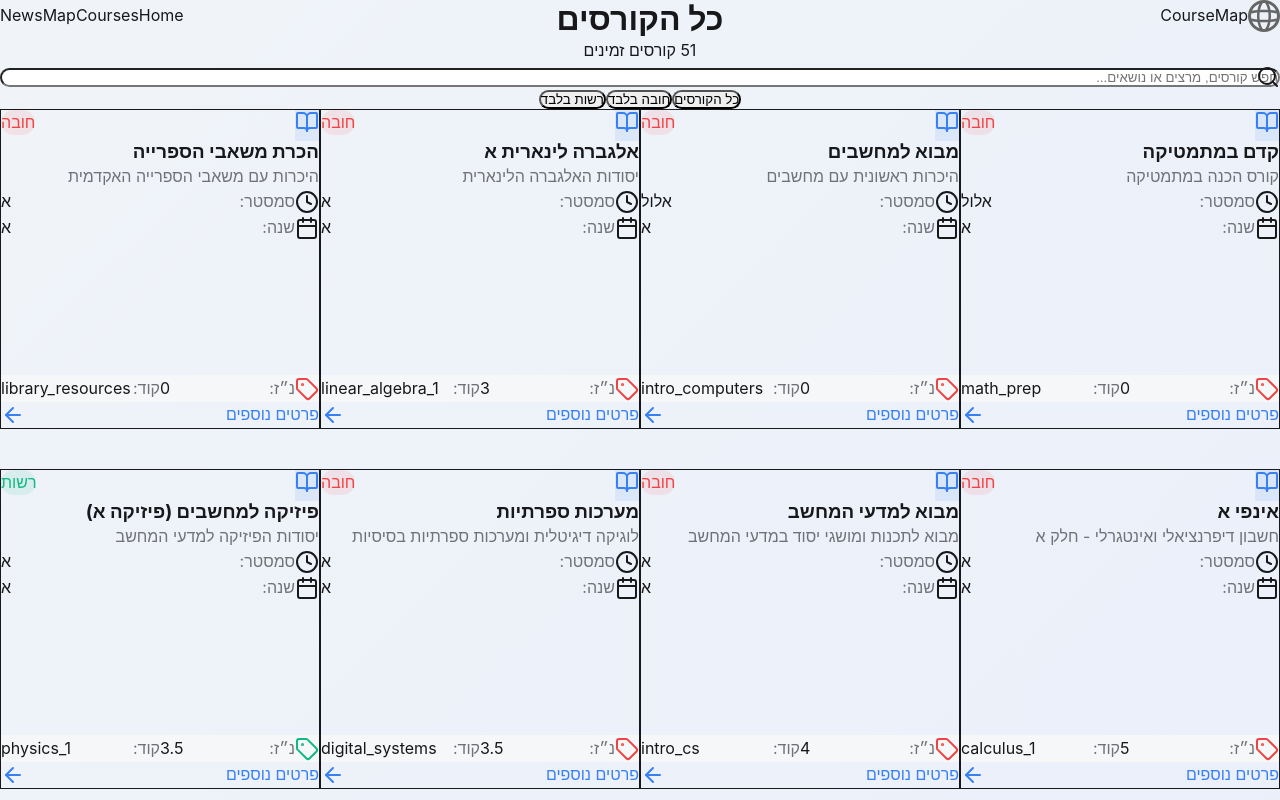
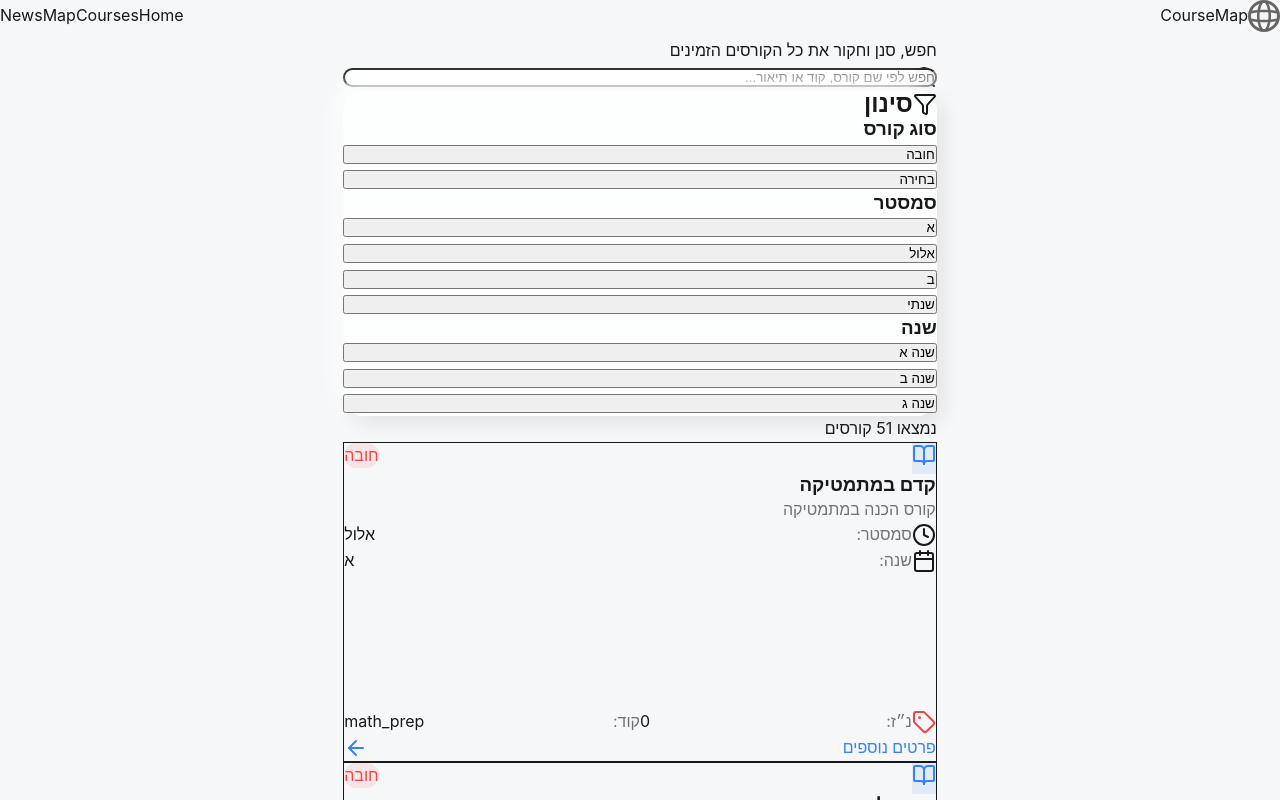
Before and after one commit to Meir-Crombie/course-map, a Next.js app: page /courses in a window 1280 px wide. Shown: the top 800 px of the page. Built offline with nearby package versions, Linux system fonts and the light colour scheme.

Commit message:
feat: Redesign courses page with advanced filtering and modern UI - Add sidebar filter panel with semester, year, and type filters - Implement neumorphic design with glassmorphism effects - Add AnimatePresence for smooth course card transitions - Improve search functionality and empty states

```diff
--- a/src/app/courses/page.tsx
+++ b/src/app/courses/page.tsx
@@ -1,129 +1,266 @@
 "use client"
-import { motion } from "framer-motion"
-import { Search } from "lucide-react"
-import { useState } from "react"
-import Header from "../../components/Header"
-import Footer from "../../components/Footer"
-import CourseCard from "../../components/CourseCard"
-import coursesData from "../../data/courses.json"
+import { useState, useMemo } from "react"
+import { motion, AnimatePresence } from "framer-motion"
+import { Search, AlertCircle, Filter, X } from "lucide-react"
+import Header from "@/components/Header"
+import Footer from "@/components/Footer"
+import CourseCard from "@/components/CourseCard"
+import coursesData from "@/data/courses.json"
 
 export default function CoursesPage() {
-  const courses = coursesData.courses
-  const [searchTerm, setSearchTerm] = useState("")
-  const [filterType, setFilterType] = useState("all")
-
-  const filteredCourses = courses.filter(course => {
-    const matchesSearch =
-      searchTerm === "" ||
-      course.name.includes(searchTerm) ||
-      course.description.includes(searchTerm)
-
-    const matchesFilter =
-      filterType === "all" ||
-      (filterType === "mandatory" && course.mandatory) ||
-      (filterType === "optional" && !course.mandatory)
-
-    return matchesSearch && matchesFilter
+  const allCourses = coursesData.courses
+  const [searchQuery, setSearchQuery] = useState("")
+  const [filters, setFilters] = useState<{
+    semester: string | null;
+    year: string | null;
+    type: string | null;
+  }>({
+    semester: null,
+    year: null,
+    type: null,
   })
 
+  // Get unique values for filters
+  const semesters = useMemo(() =>
+    [...new Set(allCourses.map(c => c.semester))].sort(),
+    [allCourses]
+  )
+  const years = useMemo(() =>
+    [...new Set(allCourses.map(c => c.year))].sort(),
+    [allCourses]
+  )
+
+  // Filter courses
+  const filteredCourses = useMemo(() => {
+    let filtered = [...allCourses]
+
+    // Search filter
+    if (searchQuery) {
+      const query = searchQuery.toLowerCase()
+      filtered = filtered.filter(
+        (course) =>
+          course.name.toLowerCase().includes(query) ||
+          course.id.toLowerCase().includes(query) ||
+          course.description?.toLowerCase().includes(query)
+      )
+    }
+
+    // Semester filter
+    if (filters.semester) {
+      filtered = filtered.filter((course) => course.semester === filters.semester)
+    }
+
+    // Year filter
+    if (filters.year) {
+      filtered = filtered.filter((course) => course.year === filters.year)
+    }
+
+    // Type filter (mandatory/optional)
+    if (filters.type) {
+      filtered = filtered.filter((course) =>
+        filters.type === "mandatory" ? course.mandatory : !course.mandatory
+      )
+    }
+
+    return filtered
+  }, [allCourses, searchQuery, filters])
+
+  const handleFilterChange = (key: keyof typeof filters, value: string) => {
+    setFilters((prev) => ({
+      ...prev,
+      [key]: prev[key] === value ? null : value,
+    }))
+  }
+
+  const handleClearFilters = () => {
+    setFilters({
+      semester: null,
+      year: null,
+      type: null,
+    })
+    setSearchQuery("")
+  }
+
+  const hasActiveFilters = searchQuery || filters.semester || filters.year || filters.type
+
   return (
-    <div
-      className="min-h-screen flex flex-col"
-      style={{
-        background: "linear-gradient(135deg, #F0F4F8 0%, #E0E7FF 100%)",
-      }}
-    >
+    <div className="min-h-screen flex flex-col bg-gradient-to-br from-gray-50 to-blue-50">
       <Header />
 
-      <main className="max-w-7xl mx-auto px-4 sm:px-6 lg:px-8 py-16 mt-16 flex-1">
+      <main className="max-w-7xl mx-auto px-4 sm:px-6 lg:px-8 py-12 flex-1">
         {/* Page Header */}
         <motion.div
           initial={{ opacity: 0, y: -20 }}
           animate={{ opacity: 1, y: 0 }}
-          transition={{ duration: 0.6 }}
-          className="text-center mb-12"
+          className="mb-8"
         >
-          <h1 className="text-4xl md:text-5xl font-bold mb-4 text-gray-800">
+          <h1 className="text-4xl font-bold mb-2 bg-gradient-to-r from-purple-600 to-blue-600 bg-clip-text text-transparent">
             כל הקורסים
           </h1>
-          <p className="text-lg text-gray-500 mb-8">
-            {filteredCourses.length} קורסים זמינים
-          </p>
+          <p className="text-gray-600">חפש, סנן וחקור את כל הקורסים הזמינים</p>
+        </motion.div>
 
         {/* Search Bar */}
-          <div className="max-w-2xl mx-auto mb-6">
-            <div className="relative">
-              <Search className="absolute right-4 top-1/2 transform -translate-y-1/2 text-gray-400 w-5 h-5" />
+        <div className="mb-8">
+          <div className="relative max-w-2xl">
+            <Search className="absolute right-4 top-1/2 transform -translate-y-1/2 text-gray-400 w-5 h-5 pointer-events-none" />
             <input
               type="text"
-                placeholder="חפש קורסים, מרצים או נושאים..."
-                value={searchTerm}
-                onChange={(e) => setSearchTerm(e.target.value)}
-                className="w-full pr-12 pl-6 py-4 rounded-full bg-white shadow-md focus:ring-4 focus:ring-blue-200 focus:outline-none text-right transition-all placeholder-gray-400 text-gray-700"
+              placeholder="חפש לפי שם קורס, קוד או תיאור..."
+              value={searchQuery}
+              onChange={(e) => setSearchQuery(e.target.value)}
+              className="w-full pr-12 pl-6 py-4 rounded-[20px] transition-all text-right shadow-md focus:shadow-lg focus:ring-2 focus:ring-purple-300 focus:outline-none"
+              style={{
+                background: 'rgba(255, 255, 255, 0.9)',
+                backdropFilter: 'blur(10px)',
+              }}
             />
           </div>
         </div>
 
-          {/* Filter Buttons */}
-          <div className="flex justify-center gap-3 flex-wrap">
+        <div className="grid lg:grid-cols-4 gap-6">
+          {/* Filter Panel */}
+          <div className="lg:col-span-1">
+            <div
+              className="p-6 rounded-[20px] sticky top-24"
+              style={{
+                background: 'rgba(255, 255, 255, 0.8)',
+                backdropFilter: 'blur(10px)',
+                boxShadow: '8px 8px 20px rgba(0,0,0,0.08), -8px -8px 20px rgba(255,255,255,0.9)',
+              }}
+            >
+              <div className="flex items-center justify-between mb-6">
+                <h2 className="text-lg font-bold text-gray-800 flex items-center gap-2">
+                  <Filter className="w-5 h-5" />
+                  סינון
+                </h2>
+                {hasActiveFilters && (
+                  <button
+                    onClick={handleClearFilters}
+                    className="text-sm text-purple-600 hover:text-purple-700 font-medium flex items-center gap-1"
+                  >
+                    <X className="w-4 h-4" />
+                    נקה הכל
+                  </button>
+                )}
+              </div>
+
+              {/* Type Filter */}
+              <div className="mb-6">
+                <h3 className="text-sm font-semibold text-gray-700 mb-3">סוג קורס</h3>
+                <div className="space-y-2">
                   {[
-              { label: "כל הקורסים", value: "all", color: "blue" },
-              { label: "חובה בלבד", value: "mandatory", color: "blue" },
-              { label: "רשות בלבד", value: "optional", color: "green" },
-            ].map(({ label, value, color }) => (
+                    { label: "חובה", value: "mandatory" },
+                    { label: "בחירה", value: "optional" },
+                  ].map(({ label, value }) => (
                     <button
                       key={value}
-                onClick={() => setFilterType(value)}
-                className={`px-6 py-2.5 rounded-full font-medium transition-all shadow-sm hover:shadow-md hover:scale-105 duration-300 ${
-                  filterType === value
-                    ? `bg-${color}-500 text-white`
-                    : "bg-white text-gray-700"
+                      onClick={() => handleFilterChange("type", value)}
+                      className={`w-full text-right px-4 py-2 rounded-xl transition-all ${
+                        filters.type === value
+                          ? "bg-gradient-to-r from-purple-500 to-blue-500 text-white shadow-md"
+                          : "bg-white/50 text-gray-700 hover:bg-white/80"
                       }`}
                     >
                       {label}
                     </button>
                   ))}
                 </div>
-        </motion.div>
+              </div>
+
+              {/* Semester Filter */}
+              <div className="mb-6">
+                <h3 className="text-sm font-semibold text-gray-700 mb-3">סמסטר</h3>
+                <div className="space-y-2">
+                  {semesters.map((semester) => (
+                    <button
+                      key={semester}
+                      onClick={() => handleFilterChange("semester", semester)}
+                      className={`w-full text-right px-4 py-2 rounded-xl transition-all ${
+                        filters.semester === semester
+                          ? "bg-gradient-to-r from-purple-500 to-blue-500 text-white shadow-md"
+                          : "bg-white/50 text-gray-700 hover:bg-white/80"
+                      }`}
+                    >
+                      {semester}
+                    </button>
+                  ))}
+                </div>
+              </div>
+
+              {/* Year Filter */}
+              <div>
+                <h3 className="text-sm font-semibold text-gray-700 mb-3">שנה</h3>
+                <div className="space-y-2">
+                  {years.map((year) => (
+                    <button
+                      key={year}
+                      onClick={() => handleFilterChange("year", year)}
+                      className={`w-full text-right px-4 py-2 rounded-xl transition-all ${
+                        filters.year === year
+                          ? "bg-gradient-to-r from-purple-500 to-blue-500 text-white shadow-md"
+                          : "bg-white/50 text-gray-700 hover:bg-white/80"
+                      }`}
+                    >
+                      שנה {year}
+                    </button>
+                  ))}
+                </div>
+              </div>
+            </div>
+          </div>
 
           {/* Courses Grid */}
+          <div className="lg:col-span-3">
+            {filteredCourses.length === 0 ? (
               <div
-          className="grid gap-6 mb-12 place-items-center sm:grid-cols-2 lg:grid-cols-3"
+                className="p-12 rounded-[24px] text-center"
                 style={{
-            gridTemplateColumns: "repeat(auto-fill, minmax(320px, 1fr))",
-            maxWidth: "1400px",
-            margin: "0 auto",
+                  background: 'rgba(255, 255, 255, 0.8)',
+                  backdropFilter: 'blur(10px)',
+                  boxShadow: '8px 8px 20px rgba(0,0,0,0.08), -8px -8px 20px rgba(255,255,255,0.9)',
                 }}
               >
+                <AlertCircle className="w-16 h-16 mx-auto mb-4 text-gray-400" />
+                <h3 className="text-xl font-semibold text-gray-700 mb-2">
+                  לא נמצאו קורסים
+                </h3>
+                <p className="text-gray-500 mb-4">נסה לשנות את הסינון או את החיפוש</p>
+                {hasActiveFilters && (
+                  <button
+                    onClick={handleClearFilters}
+                    className="px-6 py-2 bg-gradient-to-r from-purple-500 to-blue-500 text-white rounded-full hover:shadow-lg transition-all"
+                  >
+                    נקה סינון
+                  </button>
+                )}
+              </div>
+            ) : (
+              <>
+                <div className="mb-4">
+                  <p className="text-gray-600">
+                    נמצאו <span className="font-bold text-purple-600">{filteredCourses.length}</span> קורסים
+                  </p>
+                </div>
+                <div className="grid md:grid-cols-2 xl:grid-cols-3 gap-6">
+                  <AnimatePresence mode="wait">
                     {filteredCourses.map((course, index) => (
                       <motion.div
                         key={course.id}
-              initial={{ opacity: 0, y: 15 }}
-              animate={{ opacity: 1, y: 0 }}
-              transition={{ delay: index * 0.05 }}
-              className="w-full max-w-sm bg-white rounded-2xl shadow-lg hover:shadow-2xl hover:scale-[1.02] transition-all duration-300 min-h-[360px] flex flex-col justify-between"
+                        initial={{ opacity: 0, scale: 0.9 }}
+                        animate={{ opacity: 1, scale: 1 }}
+                        exit={{ opacity: 0, scale: 0.9 }}
+                        transition={{ duration: 0.2, delay: index * 0.02 }}
                       >
                         <CourseCard course={course} index={index} />
                       </motion.div>
                     ))}
+                  </AnimatePresence>
                 </div>
-
-        {/* Empty State */}
-        {filteredCourses.length === 0 && (
-          <motion.div
-            initial={{ opacity: 0 }}
-            animate={{ opacity: 1 }}
-            className="text-center py-20"
-          >
-            <div className="text-6xl mb-4 rounded-full w-24 h-24 flex items-center justify-center mx-auto bg-blue-100">
-              📚
+              </>
+            )}
           </div>
-            <h3 className="text-xl font-semibold text-blue-700 mb-2">
-              לא נמצאו קורסים
-            </h3>
-            <p className="text-gray-600">נסה לשנות את החיפוש או הסינון</p>
-          </motion.div>
-        )}
+        </div>
       </main>
 
       <Footer />
```
Lines whose indentation alone changed are shown as unchanged.
